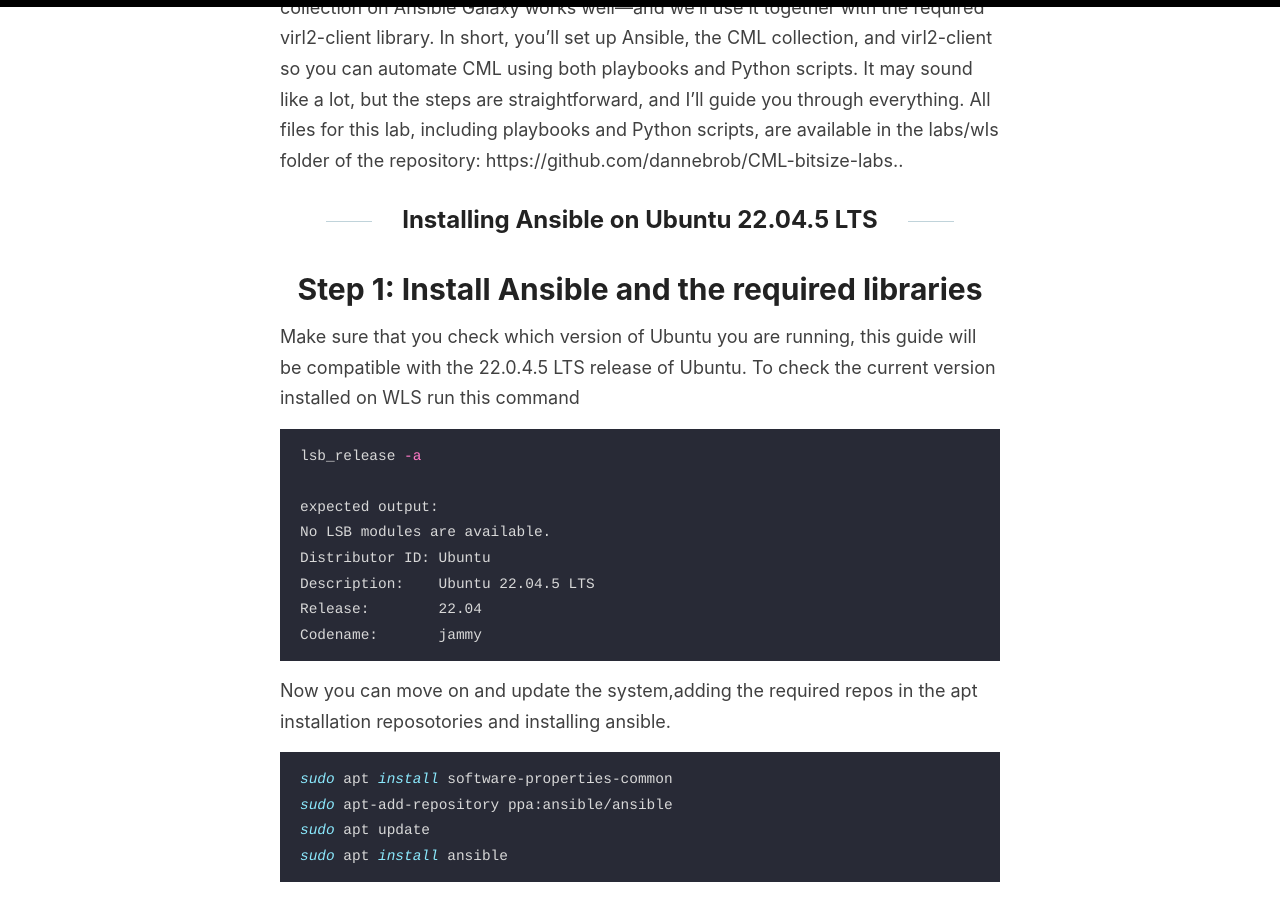
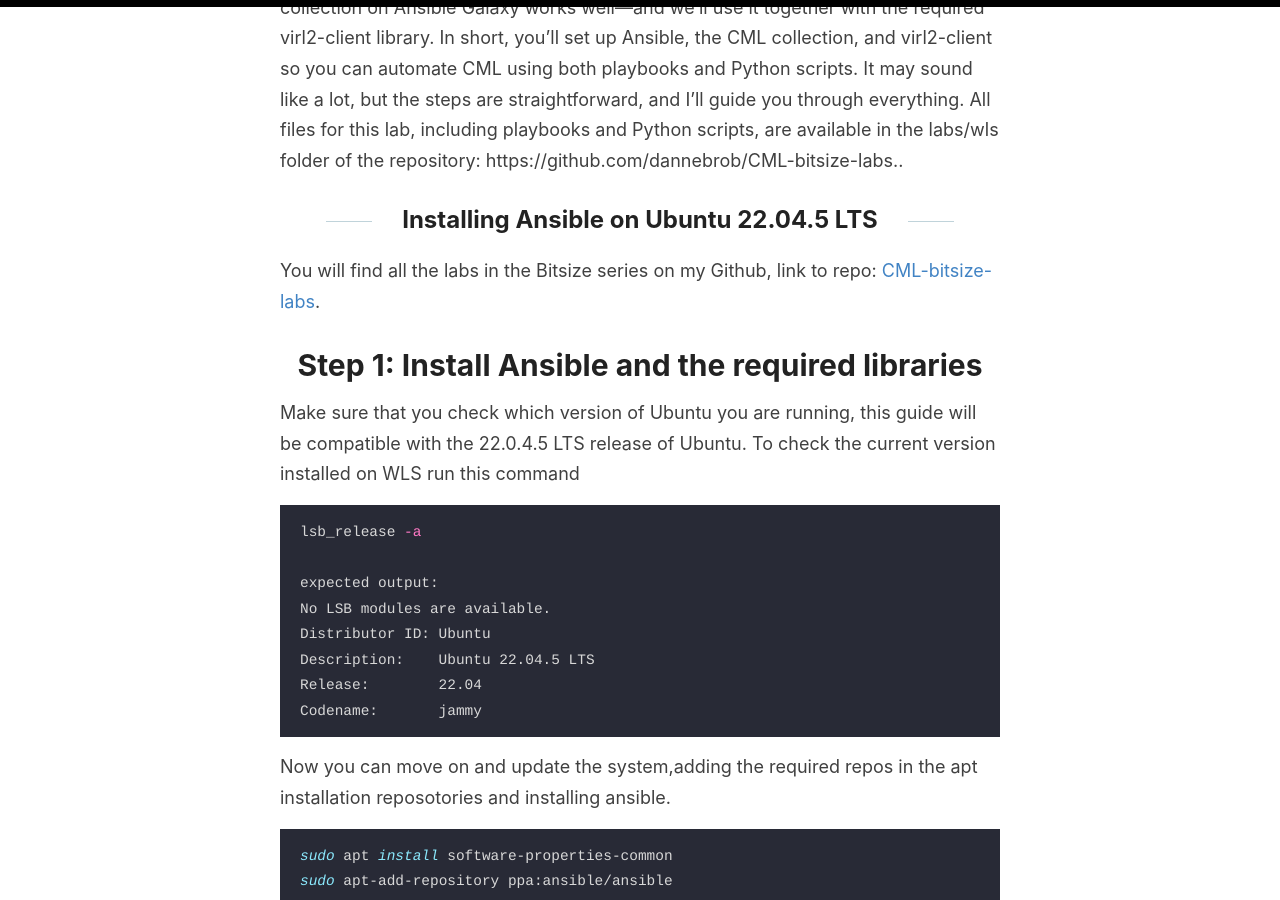
Before and after one commit to dannebrob/dannebrob.github.io, a Jekyll site: the page built from _posts/2026-03-06-CML-bitsize-labs-wls-ansible.md, in a window 1280 px wide and 900 px high, scrolled down 441 px. Built offline with Jekyll 4.4.1, drawn with Linux system fonts in a browser that asks for light colours; our own code applies the rules of GitHub Pages for plain Markdown files.

Commit message:
Sync lab MD files and root images

```diff
--- a/_posts/2026-03-06-CML-bitsize-labs-wls-ansible.md
+++ b/_posts/2026-03-06-CML-bitsize-labs-wls-ansible.md
@@ -8,6 +8,7 @@ source_path: "labs/wls/wls-ansible.md"
 This guide walks you through installing and testing Ansible on WSL2 and a CML instance running on Proxmox, as well as creating a node inside a running lab. Cisco never released an official Ansible integration for CML, but the community‑built collection on Ansible Galaxy works well—and we’ll use it together with the required virl2-client library. In short, you’ll set up Ansible, the CML collection, and virl2-client so you can automate CML using both playbooks and Python scripts. It may sound like a lot, but the steps are straightforward, and I’ll guide you through everything. All files for this lab, including playbooks and Python scripts, are available in the labs/wls folder of the repository: https://github.com/dannebrob/CML-bitsize-labs..
 
 ## Installing Ansible on Ubuntu 22.04.5 LTS
+You will find all the labs in the Bitsize series on my Github, link to repo: [CML-bitsize-labs](https://github.com/dannebrob/CML-bitsize-labs/tree/main).
 
 # Step 1: Install Ansible and the required libraries
 Make sure that you check which version of Ubuntu you are running, this guide will be compatible with the 22.0.4.5 LTS release of Ubuntu. To check the current version installed on WLS run this command
```
